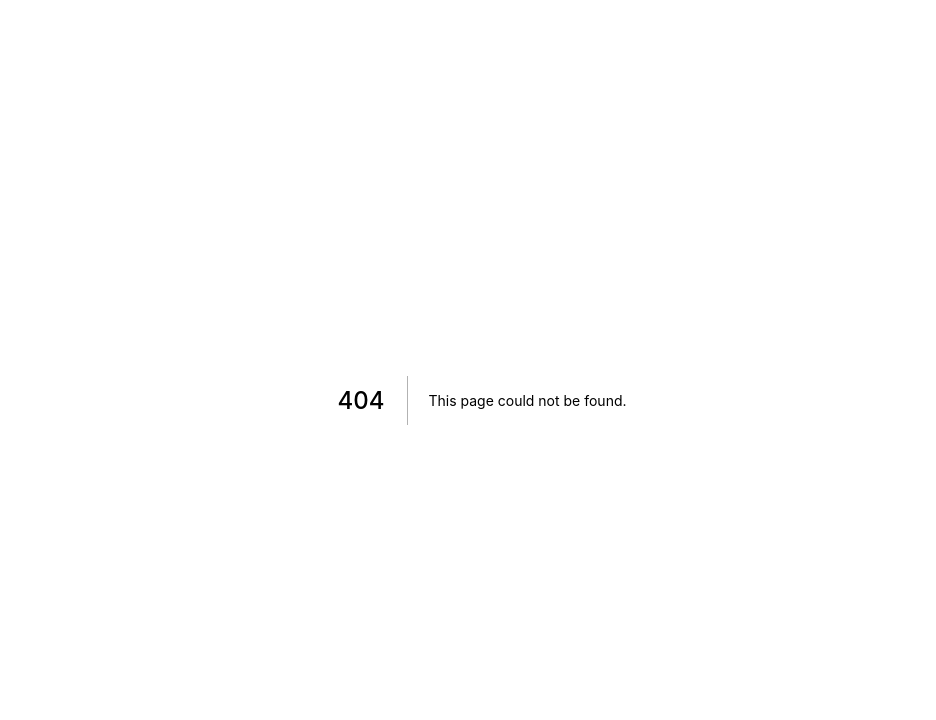
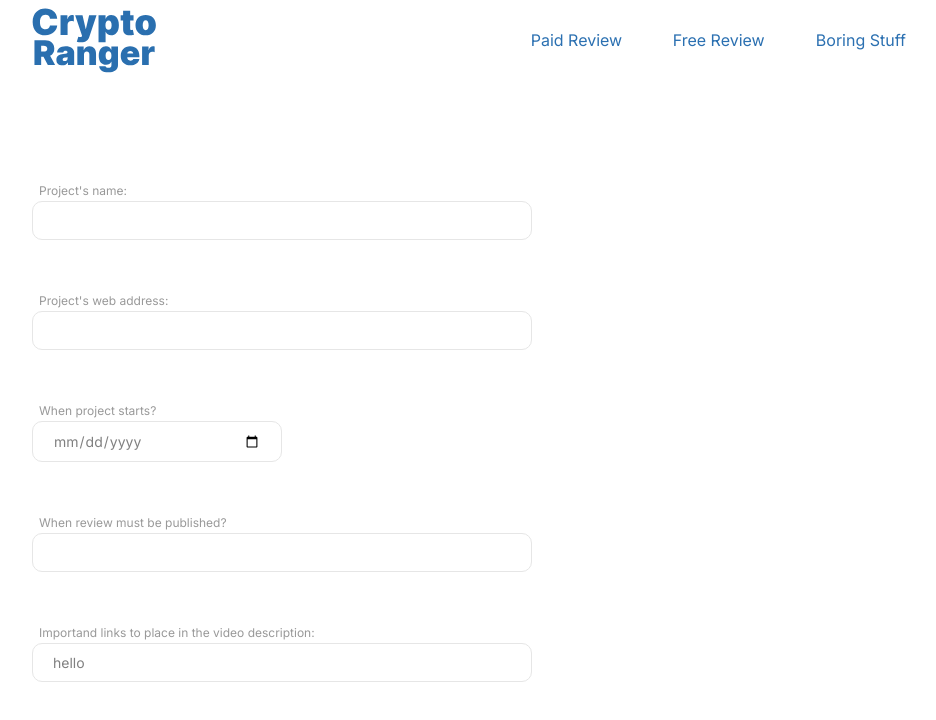
Before and after one commit to SimpleMB/CryptoRangerSimple, a Next.js app: page /paid/basicinformation in a window 1280 px wide. Before the commit this address had no page. Shown: the top 720 px of the page, without its empty margins (158-1094 px from the left). Built offline with nearby package versions, Linux system fonts and the light colour scheme.

Commit message:
Parts of paid form moved to /paid route

```diff
--- /dev/null
+++ b/pages/paid/basicinformation/index.tsx
@@ -0,0 +1,14 @@
+import { NextPage } from 'next';
+import Navigation from '../../../components/Navigation/Navigation';
+import BasicTemplate from '../../../Templates/BasicTemplate/BasicTemplate';
+
+const index: NextPage = () => {
+  return (
+    <>
+      <Navigation />
+      <BasicTemplate />
+    </>
+  );
+};
+
+export default index;
```
Also changed, not shown: pages/paid/exampleofuse/index.tsx (added, +14 -0 lines).
